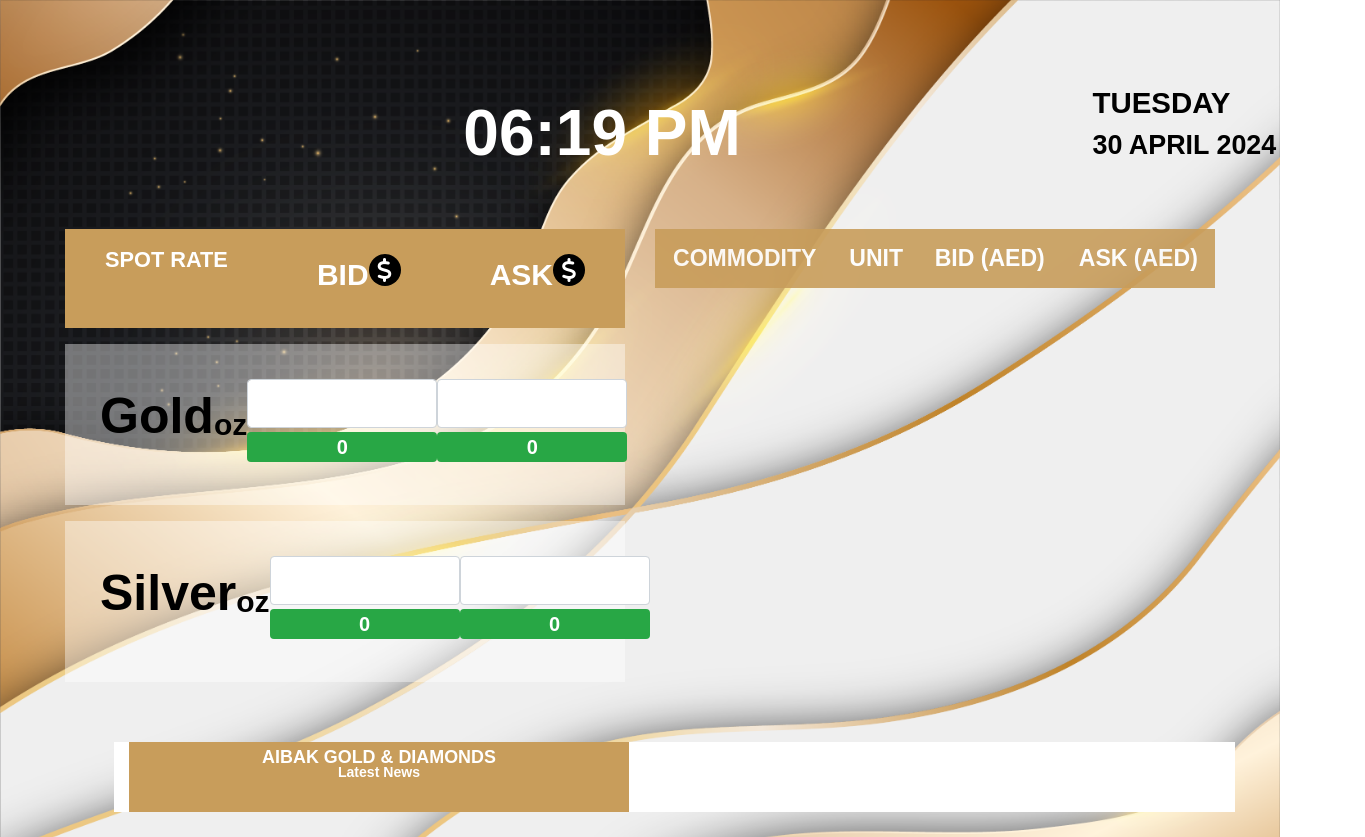
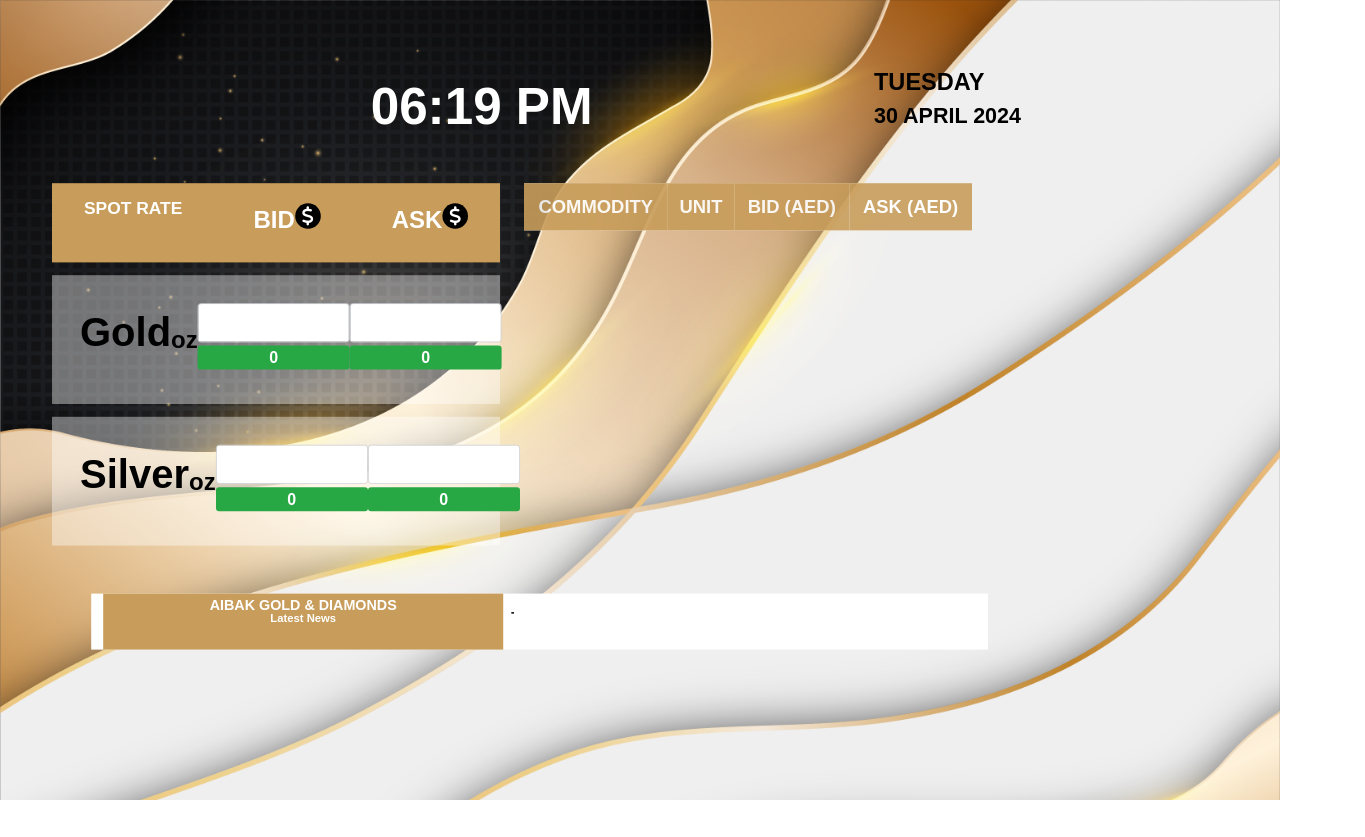
Before and after one commit to AurifyAE/aibak-tv-view, a website with bundled scripts: page index.html in a window 1280 px wide. Shown: the whole page, 1365 px wide, since content can reach past the window. After the commit the page ends 800 px from the top, so only its background shows below. Built offline with nearby package versions, Linux system fonts and the light colour scheme; no server answers; a script that the page names is missing; files whose address does not match are found by name.

Commit message:
Update index.html

```diff
--- a/index.html
+++ b/index.html
@@ -19,7 +19,7 @@
     @import url('https://fonts.googleapis.com/css2?family=Poppins:wght@100;200;300;400;500;600;700;800;900&display=swap');
 
     body {
-      transform: scale(1);
+      transform: scale(0.8);
       transform-origin: top left;
       justify-content: space-around;
       margin: 0;
```
